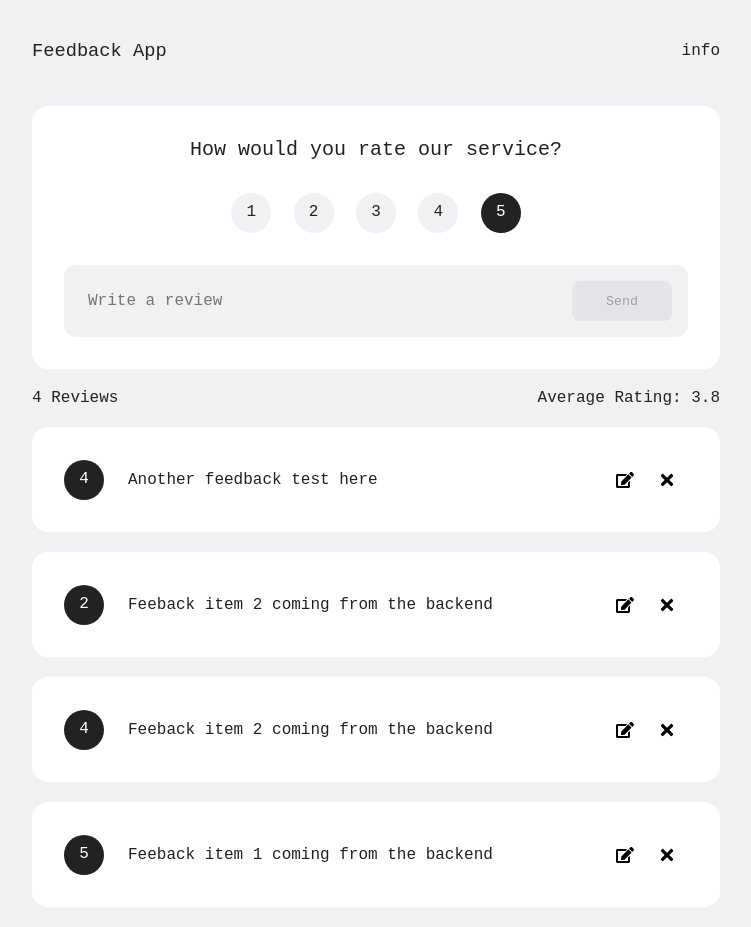
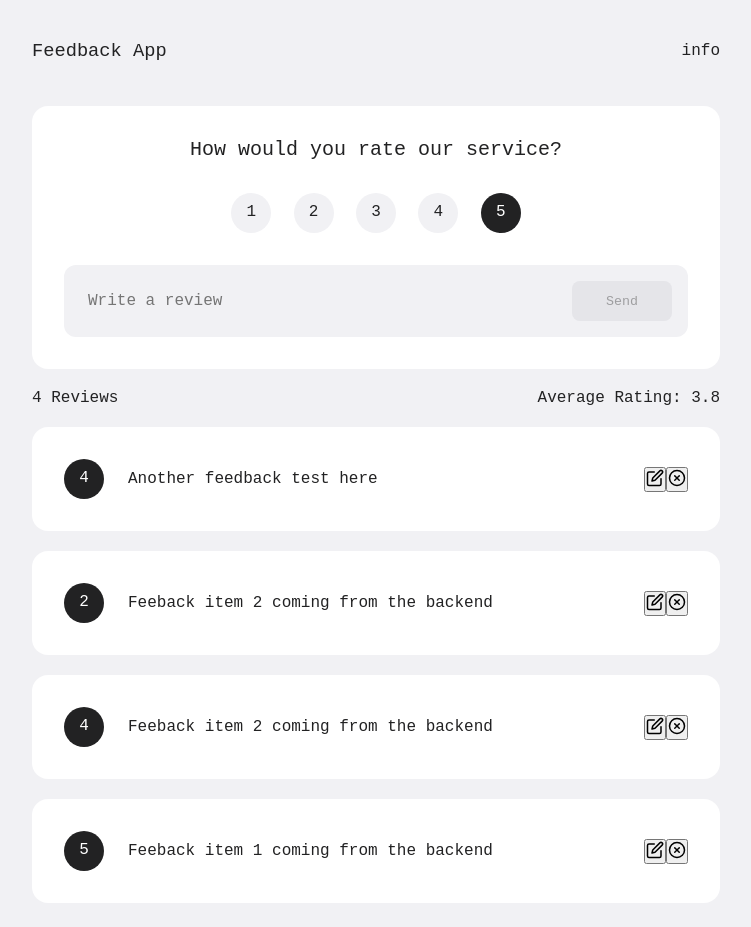
Before and after one commit to juananton/feedback-app, a React (Create React App) app: page / in a window 1280 px wide. Shown: the whole page, without its empty margins (264-1015 px from the left). Built offline with nearby package versions, Linux system fonts and the light colour scheme; data requests are answered from the project's data file.

Commit message:
Create icon button

```diff
--- a/src/components/FeedbackItem.jsx
+++ b/src/components/FeedbackItem.jsx
@@ -1,7 +1,8 @@
 import { useContext } from 'react';
-import { FaEdit, FaTimes } from 'react-icons/fa';
+import { FiEdit, FiXCircle } from 'react-icons/fi';
 import FeedbackContext from '../context/FeedbackContext';
 import Card from './shared/Card';
+import IconButton from './shared/IconButton';
 
 function FeedbackItem({ item }) {
   const { deleteItem, editItem } = useContext(FeedbackContext);
@@ -14,12 +15,12 @@ function FeedbackItem({ item }) {
           <div className='text-display'>{item.review}</div>
         </div>
         <div className='buttons-wrapper'>
-          <button onClick={() => editItem(item)} className='edit'>
-            <FaEdit color='black' className='icon' />
-          </button>
-          <button onClick={() => deleteItem(item.id)} className='close'>
-            <FaTimes color='black' className='icon' />
-          </button>
+          <IconButton onClick={() => editItem(item)}>
+            <FiEdit className='icon' />
+          </IconButton>
+          <IconButton onClick={() => deleteItem(item.id)}>
+            <FiXCircle className='icon' />
+          </IconButton>
         </div>
       </div>
     </Card>
--- /dev/null
+++ b/src/components/shared/IconButton.jsx
@@ -0,0 +1,5 @@
+function IconButton(props) {
+  return <button {...props} className='btn-icon'></button>;
+}
+
+export default IconButton;
```
